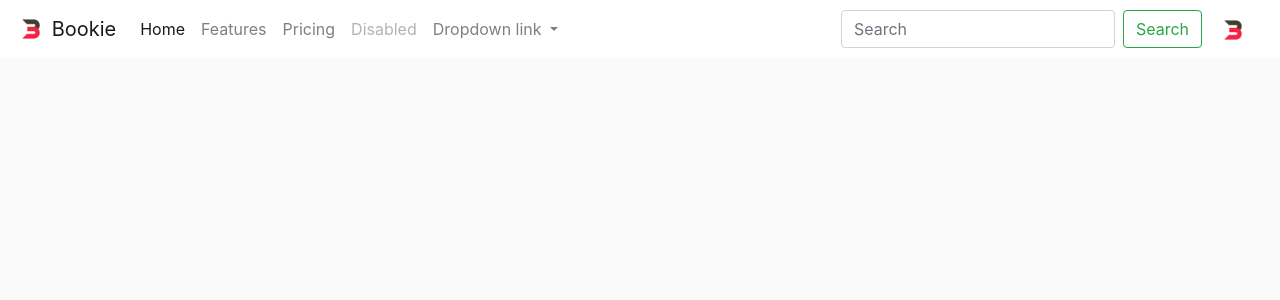
After one commit to kweku-xvi/bookie, a Django app: template accounts/templates/accounts/base.html in a window 1280 px wide. The commit adds this page. Shown: the top 300 px of the page. Run offline with Django 4.2, Linux system fonts and the light colour scheme; the template is opened without the code that fills it, so the values that code supplies are empty; some libraries are stand-ins or nearby versions.

Commit message:
templates

```diff
--- /dev/null
+++ b/accounts/templates/accounts/base.html
@@ -0,0 +1,106 @@
+{% load static %}
+<!DOCTYPE html>
+<html lang="en">
+<head>
+    <meta charset="UTF-8">
+    <meta name="viewport" content="width=device-width, initial-scale=1.0">
+
+    {% if title %}
+        <title>Bookie - {{ title }}</title>
+    {% else %}
+        <title>Bookie</title>
+    {% endif %}
+
+    <!-- BOOTSTRAP CSS -->
+    <link rel="stylesheet" href="https://cdn.jsdelivr.net/npm/bootstrap@4.0.0/dist/css/bootstrap.min.css"
+    integrity="sha384-Gn5384xqQ1aoWXA+058RXPxPg6fy4IWvTNh0E263XmFcJlSAwiGgFAW/dAiS6JXm" crossorigin="anonymous">
+
+    <link rel="stylesheet" href="{% static 'accounts/home.css' %}" type="text/css">
+</head>
+<body>
+    <!-- NAVBAR -->
+    <nav class="navbar navbar-light navbar-expand-lg fixed-top" style="background-color: #ffffff;">
+        <span class="navbar-brand" href="#">
+            <img src="../../static/images/bookie_logo.png" width="30" height="30" class="d-inline-block align-top" alt="">
+            Bookie
+        </span>
+        <button class="navbar-toggler" type="button" data-toggle="collapse" data-target="#navbarNav" aria-controls="navbarNav" aria-expanded="false" aria-label="Toggle navigation">
+            <span class="navbar-toggler-icon"></span>
+        </button>
+        <div class="collapse navbar-collapse" id="navbarNav">
+            <ul class="navbar-nav mr-auto">
+                <li class="nav-item active">
+                    <a class="nav-link" href="#">Home <span class="sr-only">(current)</span></a>
+                </li>
+                <li class="nav-item">
+                    <a class="nav-link" href="#">Features</a>
+                </li>
+                <li class="nav-item">
+                    <a class="nav-link" href="#">Pricing</a>
+                </li>
+                <li class="nav-item">
+                    <a class="nav-link disabled" href="#">Disabled</a>
+                </li>
+                <li class="nav-item dropdown">
+                    <a class="nav-link dropdown-toggle" href="#" id="navbarDropdownMenuLink" data-toggle="dropdown" aria-haspopup="true" aria-expanded="false">
+                        Dropdown link
+                    </a>
+                    <div class="dropdown-menu" aria-labelledby="navbarDropdownMenuLink">
+                        <a class="dropdown-item" href="#">Action</a>
+                        <a class="dropdown-item" href="#">Another action</a>
+                        <a class="dropdown-item" href="#">Something else here</a>
+                    </div>
+                </li>
+            </ul>
+            <form class="form-inline my-2 my-lg-0">
+                <input class="form-control mr-sm-2" type="search" placeholder="Search" aria-label="Search">
+                <button class="btn btn-outline-success my-2 my-sm-0" type="submit">Search</button>
+                <a class="navbar-brand" href="#">
+                    <img src="../../static/images/bookie_logo.png" width="30" height="30" class="rounded-circle account-img ml-3" alt="">
+                </a>
+            </form>
+        </div>
+    </nav>
+
+    {% block promo %} {% endblock promo %}
+
+    <main role="main" class="container">
+        <div class="row">
+            <div class="col-md-8">
+                {% if messages %}
+                {% for message in messages %}
+                <div class="alert alert-{{ message.tags }}">
+                    {{ message }}
+                </div>
+                {% endfor %}
+                {% endif %}
+                {% block content %}{% endblock content %}
+            </div>
+            <!-- <div class="col-md-4">
+                <div class="content-section">
+                    <h3>Our Sidebar</h3>
+                    <p class='text-muted'>You can put any information here you'd like.
+                    <ul class="list-group">
+                        <li class="list-group-item list-group-item-light">Latest Posts</li>
+                        <li class="list-group-item list-group-item-light">Announcements</li>
+                        <li class="list-group-item list-group-item-light">Calendars</li>
+                        <li class="list-group-item list-group-item-light">etc</li>
+                    </ul>
+                    </p>
+                </div>
+            </div> -->
+        </div>
+    </main>
+
+    <!-- BOOTSTRAP JS -->
+    <script src="https://code.jquery.com/jquery-3.2.1.slim.min.js"
+        integrity="sha384-KJ3o2DKtIkvYIK3UENzmM7KCkRr/rE9/Qpg6aAZGJwFDMVNA/GpGFF93hXpG5KkN"
+        crossorigin="anonymous"></script>
+    <script src="https://cdn.jsdelivr.net/npm/popper.js@1.12.9/dist/umd/popper.min.js"
+        integrity="sha384-ApNbgh9B+Y1QKtv3Rn7W3mgPxhU9K/ScQsAP7hUibX39j7fakFPskvXusvfa0b4Q"
+        crossorigin="anonymous"></script>
+    <script src="https://cdn.jsdelivr.net/npm/bootstrap@4.0.0/dist/js/bootstrap.min.js"
+        integrity="sha384-JZR6Spejh4U02d8jOt6vLEHfe/JQGiRRSQQxSfFWpi1MquVdAyjUar5+76PVCmYl"
+        crossorigin="anonymous"></script>
+</body>
+</html>
--- a/accounts/templates/accounts/login.html
+++ b/accounts/templates/accounts/login.html
@@ -31,9 +31,8 @@
                                 <img class="img-fluid rounded mb-4" loading="lazy" src="../../static/images/bookie_logo.png"
                                     width="245" height="80" alt="Bookie Logo">
                                 <hr class="border-primary-subtle mb-4">
-                                <h2 class="h1 mb-4">We make digital products that drive you to stand out.</h2>
-                                <p class="lead m-0">We write words, take photos, make videos, and interact with
-                                    artificial intelligence.</p>
+                                <h2 class="h1 mb-4">The Easiest Way to Create Events and Sell Tickets Online</h2>
+                                <p class="lead mb-5">Seamlessly Plan, Host, and Sell – Your Event's Best Friend Online!</p>
                             </div>
                         </div>
                     </div>
--- a/accounts/templates/accounts/logout.html
+++ b/accounts/templates/accounts/logout.html
@@ -31,9 +31,8 @@
                                 <img class="img-fluid rounded mb-4" loading="lazy"
                                     src="../../static/images/bookie_logo.png" width="245" height="80" alt="Bookie Logo">
                                 <hr class="border-primary-subtle mb-4">
-                                <h2 class="h1 mb-4">We make digital products that drive you to stand out.</h2>
-                                <p class="lead m-0">We write words, take photos, make videos, and interact with
-                                    artificial intelligence.</p>
+                                <h2 class="h1 mb-4">The Easiest Way to Create Events and Sell Tickets Online</h2>
+                                <p class="lead mb-5">Seamlessly Plan, Host, and Sell – Your Event's Best Friend Online!</p>
                             </div>
                         </div>
                     </div>
--- a/accounts/templates/accounts/register.html
+++ b/accounts/templates/accounts/register.html
@@ -31,9 +31,8 @@
                                 <img class="img-fluid rounded mb-4" loading="lazy" src="../../static/images/bookie_logo.png"
                                     width="245" height="80" alt="Bookie Logo">
                                 <hr class="border-primary-subtle mb-4">
-                                <h2 class="h1 mb-4">We make digital products that drive you to stand out.</h2>
-                                <p class="lead m-0">We write words, take photos, make videos, and interact with
-                                    artificial intelligence.</p>
+                                <h2 class="h1 mb-4">The Easiest Way to Create Events and Sell Tickets Online</h2>
+                                <p class="lead mb-2">Seamlessly Plan, Host, and Sell – Your Event's Best Friend Online!</p>
                             </div>
                         </div>
                     </div>
```
Also changed, not shown: accounts/templates/accounts/home.html (+96 -33 lines).
